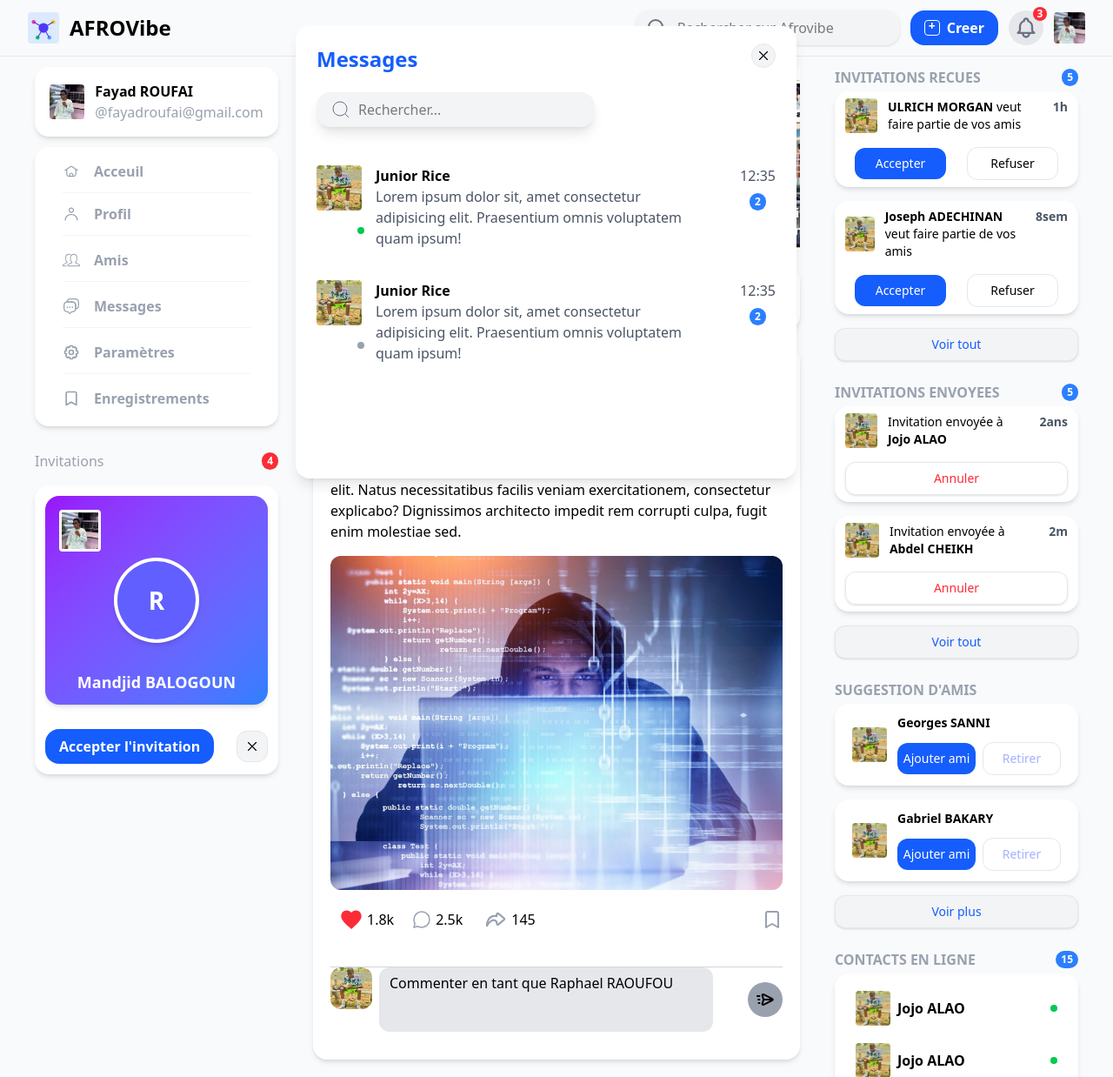
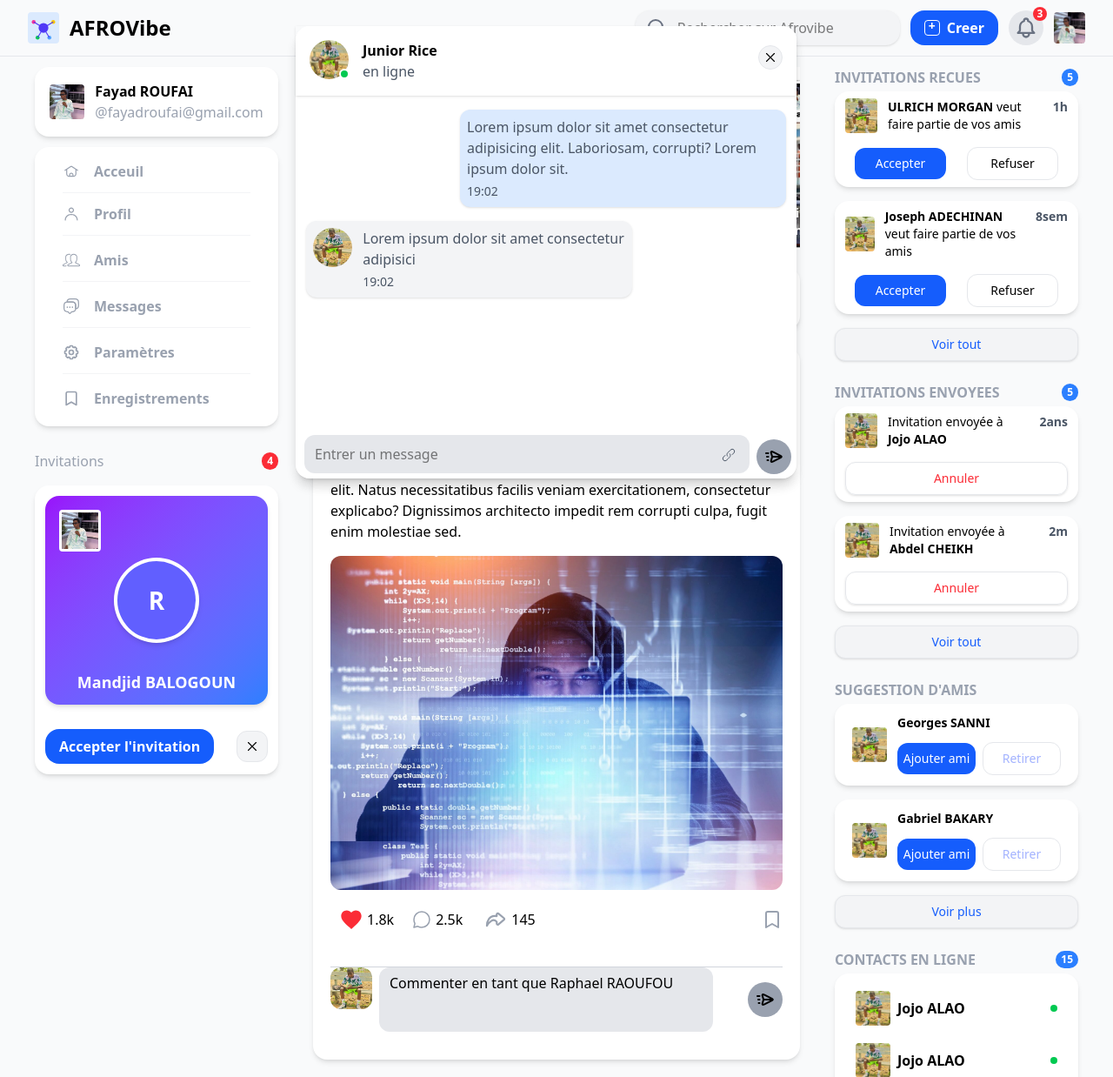
Before and after one commit to Fayad241/socialnetwork-php-ajax, a PHP site: page /home.php in a window 1280 px wide. Shown: the top 1238 px of the page at 87% size. Run offline with PHP 8.4, Linux system fonts and the light colour scheme; style sheets or scripts are compiled from the project's sources.

Commit message:
FEAT: UI d'affichage du chat de converstion

```diff
--- a/home.php
+++ b/home.php
@@ -18,6 +18,63 @@
   padding: 0;">
 
   <?php require 'vues/clients/chat-user-modal.php' ?>
+
+  <section class="absolute flex justify-center items-center" style="z-index: 200">
+    <div class="flex gap-1 flex-col bg-white shadow-lg rounded-2xl" style="width: 45vw; height:520px; margin: 30px 340px">
+        <div class="flex items-center justify-between shadow-sm w-full p-4">
+          <div class="flex gap-4">
+              <div class="relative">
+                <img class="rounded-full object-cover" src="assets/images/img_user_publicaton.jpg" alt="" style="width: 45px; height: 45px">
+                <div class="absolute w-3 h-3 bg-green-500 rounded-full border-2 border-white" style="right: -1px; bottom: 3px"></div>
+              </div>
+              <div style="width: 380px">
+                  <strong>Junior Rice</strong>
+                  <p class="text-gray-600">en ligne</p>
+              </div>
+          </div>
+          <svg class="border border-gray-200 bg-gray-100 flex items-center justify-center rounded-full w-7 h-7 p-1 mb-2" xmlns="http://www.w3.org/2000/svg"
+                  fill="none"
+                  viewBox="0 0 24 24"
+                  stroke="currentColor"
+                  stroke-width="1.5"
+                  class="w-6 h-6 text-red-500 hover:text-red-600 cursor-pointer">
+              <path stroke-linecap="round" stroke-linejoin="round"
+              d="M6 18L18 6M6 6l12 12" />
+          </svg>
+        </div>
+        <div class="flex flex-col my-1">
+          <!-- Message envoyé -->
+          <div class="flex gap-1 flex-col bg-blue-100 text-gray-600 rounded-xl my-2 p-2  shadow-sm" style="margin-left: auto; width: 375px; margin-right: 12px">
+            <div>Lorem ipsum dolor sit amet consectetur adipisicing elit. Laboriosam, corrupti? Lorem ipsum dolor sit.</div>
+            <div class="text-sm">19:02</div>
+          </div>
+
+          <!-- Message recu -->
+          <div class="flex gap-3 bg-gray-100 text-gray-600 rounded-xl my-2 p-2 shadow-sm" style="margin-right: auto; width: 375px; margin-left: 12px">
+            <img class="object-cover rounded-full" src="assets/images/img_user_publicaton.jpg" alt="" style="width: 60px; height: 45px">
+            <div class="flex gap-1 flex-col" style="width: 400px;">
+              <div>Lorem ipsum dolor sit amet consectetur adipisici</div>
+              <div class="text-sm">19:02</div>
+            </div>
+          </div>
+        </div>
+
+        <!-- Champ de saisi du message -->
+        <form action="" method="post" style="margin-top: auto">
+          <div class="flex gap-2 items-center mb-1 w-full" style="margin: 0 10px">
+            <div class="relative">
+              <textarea class="bg-gray-200 rounded-xl outline-hidden" style="resize: none; height: 44px; width: 40vw; padding: 10px 12px; padding-right: 53px" name="" placeholder="Entrer un message" id=""></textarea>
+              <svg class="absolute w-4 h-4 font-bold text-gray-600" style="right: 16px; bottom: 19px" viewBox="0 0 24 24" fill="none" xmlns="http://www.w3.org/2000/svg"><g id="SVGRepo_bgCarrier" stroke-width="0"></g><g id="SVGRepo_tracerCarrier" stroke-linecap="round" stroke-linejoin="round"></g><g id="SVGRepo_iconCarrier"> <path d="M10.0464 14C8.54044 12.4882 8.67609 9.90087 10.3494 8.212108L15.197 3.35462C16.8703 1.67483 19.4476 1.53865 20.9536 3.05046C22.4596 4.56228 22.3239 7.14956 20.6506 8.82935L18.2268 11.2626" stroke="currentColor" stroke-width="1.5" stroke-linecap="round"></path> <path d="M13.9536 10C15.4596 11.5118 15.3239 14.0991 13.6506 15.7789L11.2268 18.2121L8.80299 20.6454C7.12969 22.3252 4.55237 22.4613 3.0464 20.9495C1.54043 19.4377 1.67609 16.8504 3.34939 15.1706L5.77323 12.7373" stroke="currentColor" stroke-width="1.5" stroke-linecap="round"></path> </g></svg>
+            </div>
+            <div>
+              <button class="flex justify-center items-center rounded-full bg-gray-400 p-2">
+                <svg  class="w-6 h-6 text-gray-400 hover:text-green-500 cursor-pointer transition-colors duration-200" viewBox="0 0 24 24" fill="none" xmlns="http://www.w3.org/2000/svg"><g id="SVGRepo_bgCarrier" stroke-width="0"></g><g id="SVGRepo_tracerCarrier" stroke-linecap="round" stroke-linejoin="round"></g><g id="SVGRepo_iconCarrier"> <path d="M20.7639 12H10.0556M3 8.00003H5.5M4 12H5.5M4.5 16H5.5M9.96153 12.4896L9.07002 15.4486C8.73252 16.5688 8.56376 17.1289 8.70734 17.4633C8.83199 17.7537 9.08656 17.9681 9.39391 18.0415C9.74792 18.1261 10.2711 17.8645 11.3175 17.3413L19.1378 13.4311C20.059 12.9705 20.5197 12.7402 20.6675 12.4285C20.7961 12.1573 20.7961 11.8427 20.6675 11.5715C20.5197 11.2598 20.059 11.0295 19.1378 10.5689L11.3068 6.65342C10.2633 6.13168 9.74156 5.87081 9.38789 5.95502C9.0808 6.02815 8.82627 6.24198 8.70128 6.53184C8.55731 6.86569 8.72427 7.42461 9.05819 8.54246L9.96261 11.5701C10.0137 11.7411 10.0392 11.8266 10.0493 11.9137C10.0583 11.991 10.0582 12.069 10.049 12.1463C10.0387 12.2334 10.013 12.3188 9.96153 12.4896Z" stroke="#000000" stroke-width="2" stroke-linecap="round" stroke-linejoin="round"></path> </g></svg>
+              </button>
+            </div>
+          </div>
+        </form>
+    </div>
+   </section>
 
   <!-- Partie de l'entete -->
   <section>
```
